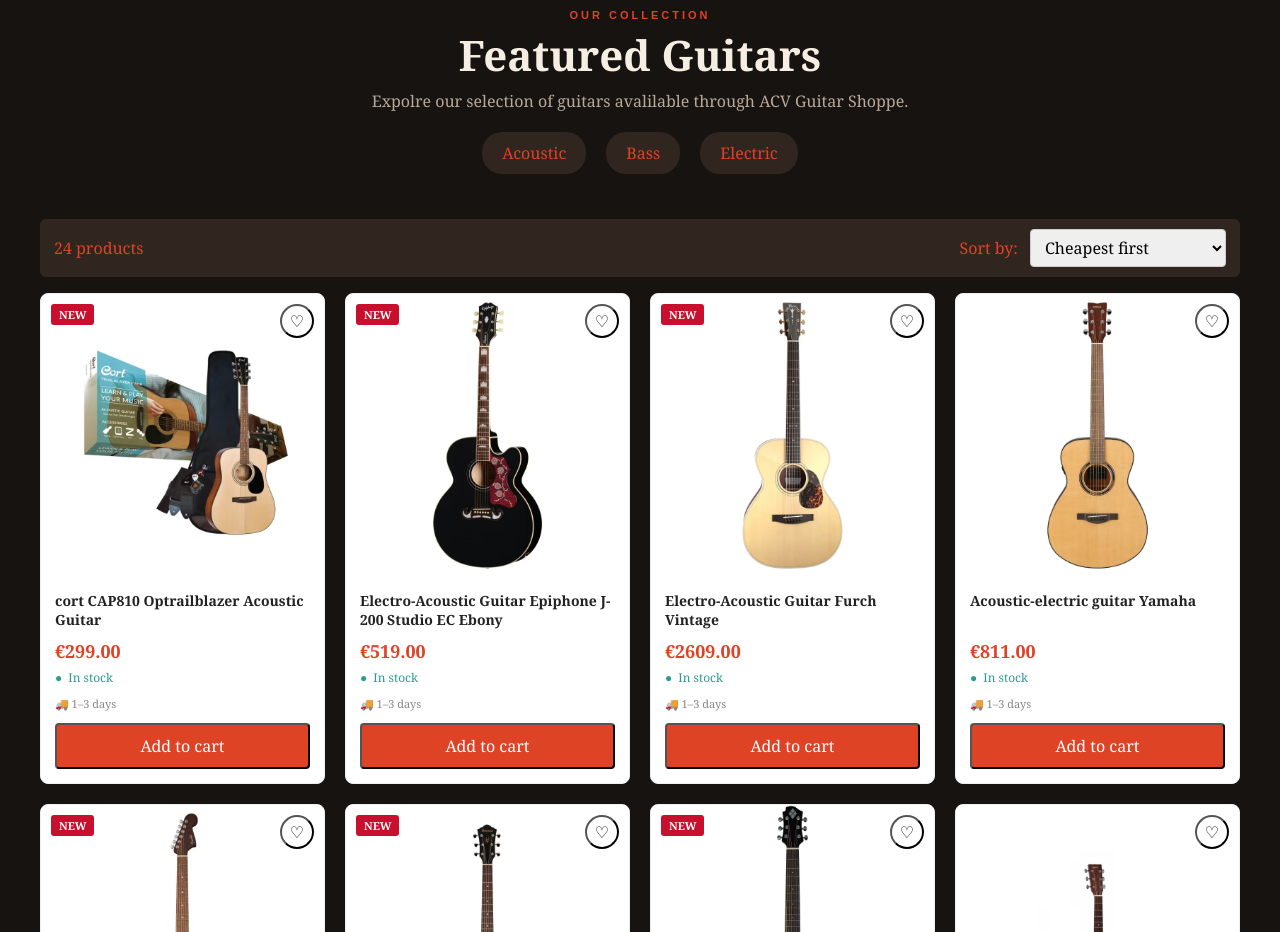
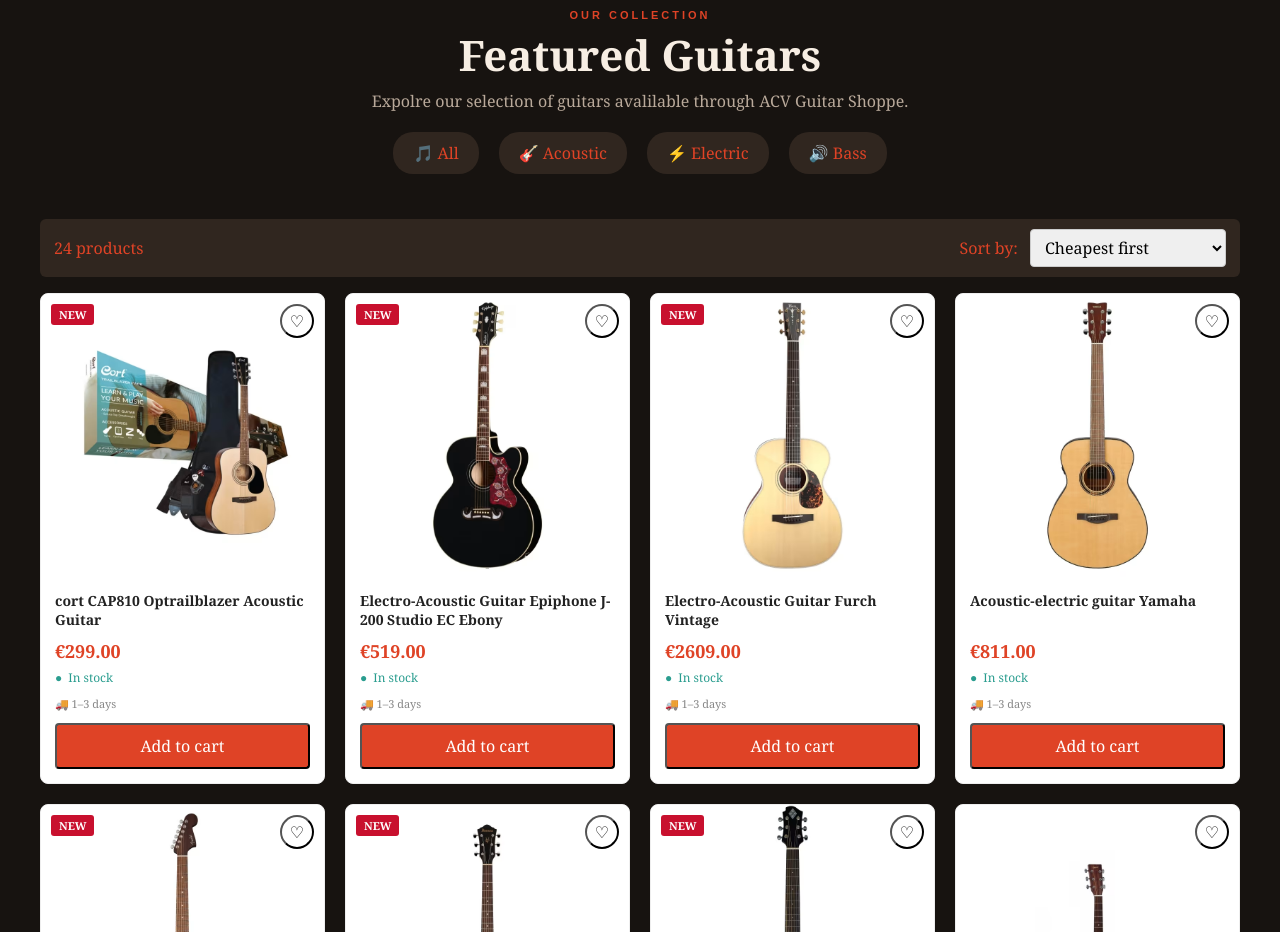
Before and after one commit to noniev98-ai/JS2FinalProject_Ecommerce, a plain HTML site: page index.html in a window 1280 px wide. Shown: the part 1060-1992 px from the top of the page. Drawn offline with Linux system fonts and the light colour scheme; no server answers.

Commit message:
Add files via upload

```diff
--- a/index.html
+++ b/index.html
@@ -74,9 +74,10 @@
             <p>Expolre our selection of guitars avalilable
               through ACV Guitar Shoppe.</p>
               <ul class="guitar-types">
-                <li id="filterprod">Acoustic</li>
-                <li id="filterprod">Bass</li>
-                <li id="filterprod">Electric</li>
+                <li class="gt-btn active" data-type="all">🎵 All</li>
+                <li class="gt-btn" data-type="Acoustic">🎸 Acoustic</li>
+                <li class="gt-btn" data-type="Electric">⚡ Electric</li>
+                <li class="gt-btn" data-type="Bass">🔊 Bass</li>
               </ul>
           </div>
 
```
